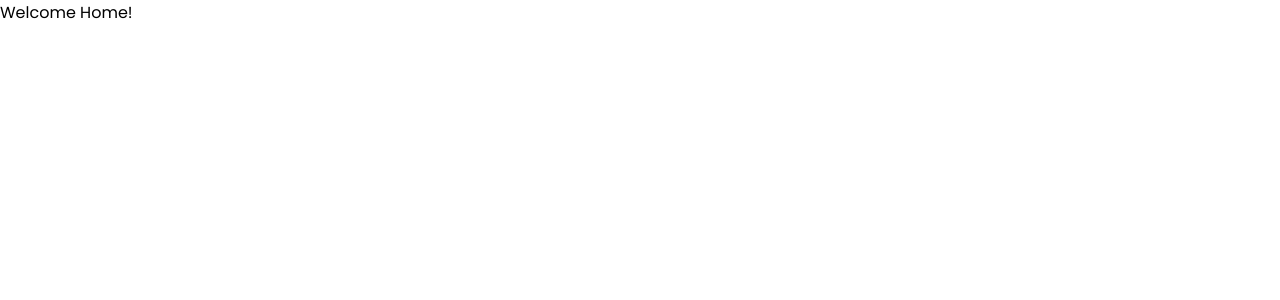
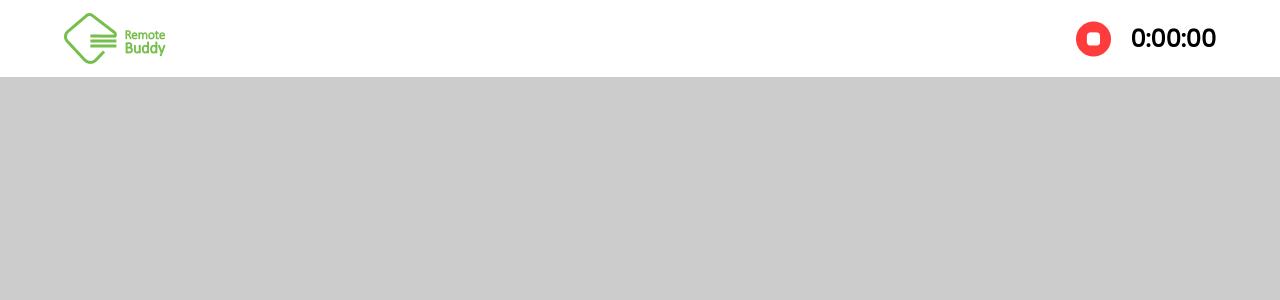
Before and after one commit to mzoyinda/RemoteBuddy, a React (Create React App) app: page / in a window 1280 px wide. Shown: the top 300 px of the page. Built offline with nearby package versions, Linux system fonts and the light colour scheme.

Commit message:
feat: Add layout

```diff
--- /dev/null
+++ b/jsconfig.json
@@ -0,0 +1,6 @@
+{
+    "compilerOptions": {
+      "baseUrl": "src"
+    },
+    "exclude": ["node_modules", "**/node_modules", "dist"]
+}
--- a/public/index.html
+++ b/public/index.html
@@ -15,6 +15,7 @@
       user's mobile device or desktop. See https://developers.google.com/web/fundamentals/web-app-manifest/
     -->
     <link rel="manifest" href="%PUBLIC_URL%/manifest.json" />
+    <link rel="stylesheet" href="https://fonts.googleapis.com/css2?family=Material+Symbols+Outlined:opsz,wght,FILL,GRAD@48,400,0,0" />
     <!--
       Notice the use of %PUBLIC_URL% in the tags above.
       It will be replaced with the URL of the `public` folder during the build.
--- a/src/App.css
+++ b/src/App.css
@@ -31,3 +31,11 @@ img{
   width: 100%;
   object-fit: contain;
 }
+
+.material-symbols-outlined {
+  font-variation-settings:
+  'FILL' 0,
+  'wght' 400,
+  'GRAD' 0,
+  'opsz' 48
+}
--- a/src/App.js
+++ b/src/App.js
@@ -1,10 +1,14 @@
+import Navbar from 'components/navbar/Navbar';
+import { Layout } from 'layout/Layout';
 import React from 'react';
 import './App.css';
 
 const App = () => {
   return (
     <div className="App">
-      Welcome Home!
+      <Layout>
+
+      </Layout>
     </div>
   );
 }
--- /dev/null
+++ b/src/components/navbar/Navbar.jsx
@@ -0,0 +1,24 @@
+import React from 'react'
+import { Container } from './styles'
+import logo from 'assets/mini-logo.png'
+import record from 'assets/timer.png'
+
+const Navbar = () => {
+
+  return (
+
+    <Container>
+        <div className='logo_container'>
+            <img alt='RemoteBuddy' src={logo} />
+        </div>
+        <div className='timer_container'>
+          <div className='timer_btn'>
+            <img alt='Record button' src={record}/>
+          </div>
+          <p className='timer_text'>0:00:00</p>
+        </div>
+    </Container>
+  )
+}
+
+export default Navbar
--- /dev/null
+++ b/src/components/navbar/styles.js
@@ -0,0 +1,45 @@
+import styled from "styled-components";
+
+export const Container = styled.div`
+    display: flex;
+    justify-content: space-between;
+    align-items: center;
+    width: 100%;
+    height: 77px;
+    background-color: #ffffff;
+    padding: .5rem 4rem;
+
+    .logo_container {
+        width: 101.89px;
+        height: 50.92px;
+    }
+
+    .timer_container {
+        display: flex;
+        flex-direction: row;
+        justify-content: space-between;
+        align-items: center;
+        padding: 0px;
+        gap: 0px;
+        width: 140px;
+        height: 36px;
+
+        .timer_btn {
+            width: 35px;
+            height: 35px;
+            display: flex;
+            align-items: center;
+            justify-content: center;
+        }
+        .timer_text {
+            font-family: 'Poppins', sans-serif;
+            font-style: normal;
+            font-weight: 700;
+            font-size: 24px;
+            line-height: 36px;
+            display: flex;
+            align-items: center;
+            color: #000000;
+        }
+    }
+`
--- /dev/null
+++ b/src/layout/Layout.jsx
@@ -0,0 +1,15 @@
+import React from 'react'
+import Navbar from 'components/navbar/Navbar'
+import { LayoutContain } from './styles'
+
+export const Layout = ({ children }) => {
+
+  return (
+    <LayoutContain>
+      <Navbar/>
+      <div className='wrap'>
+        {children}
+      </div>
+    </LayoutContain>
+  )
+}
--- /dev/null
+++ b/src/layout/styles.js
@@ -0,0 +1,13 @@
+import styled from "styled-components";
+
+export const LayoutContain = styled.div`
+    width: 100%;
+    height: 100vh;
+
+    .wrap {
+        width: 100%;
+        height: calc(100vh - 77px);
+        background-color: var(--mainGrey);
+        display: block;
+    }
+`
```
Also changed, not shown: src/assets/maxi-logo.png, src/assets/mini-logo.png.
